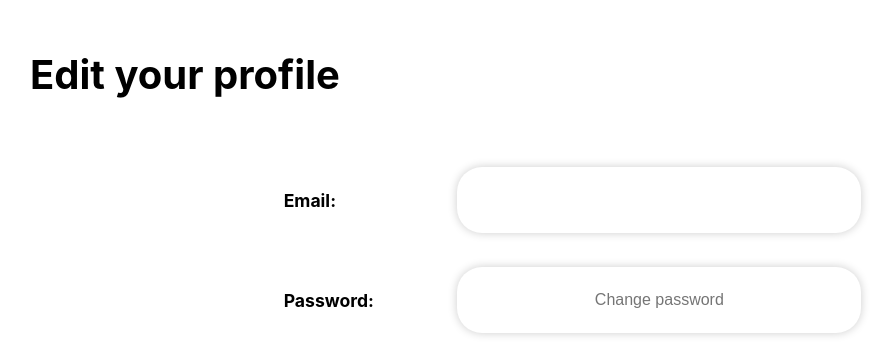
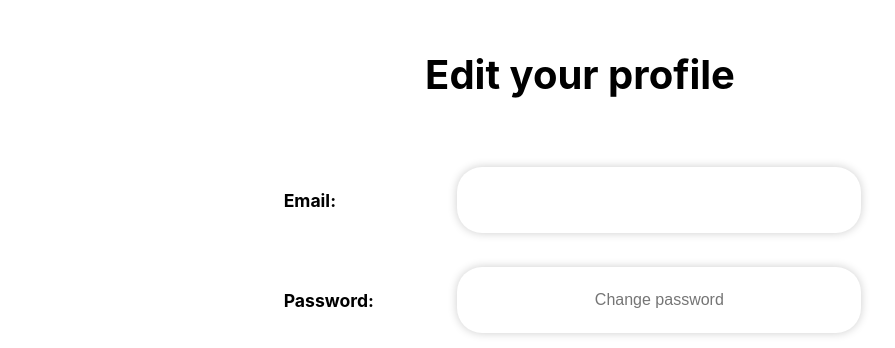
Before and after one commit to Lennartstachowiak/DaLokal_Website, a Flask app: template dalokal_website/templates/edit.html in a window 1280 px wide. Shown: the part 72-420 px from the top of the page, without its empty margins (60-955 px from the left). Run offline with Flask 2, Linux system fonts and the light colour scheme; the template is opened without the code that fills it, so the values that code supplies are empty.

Commit message:
edit header in middel

```diff
--- a/dalokal_website/templates/edit.html
+++ b/dalokal_website/templates/edit.html
@@ -1,7 +1,7 @@
 {% extends "base.html" %}
 
 {% block content %}
-<h3>Edit your profile</h3>
+<h3 style="text-align: center;">Edit your profile</h3>
 <form method="POST" action="/profile/edit">
     <div class="editContent">
         <div id="errorMessage" class="errorMessage"></div>
```
